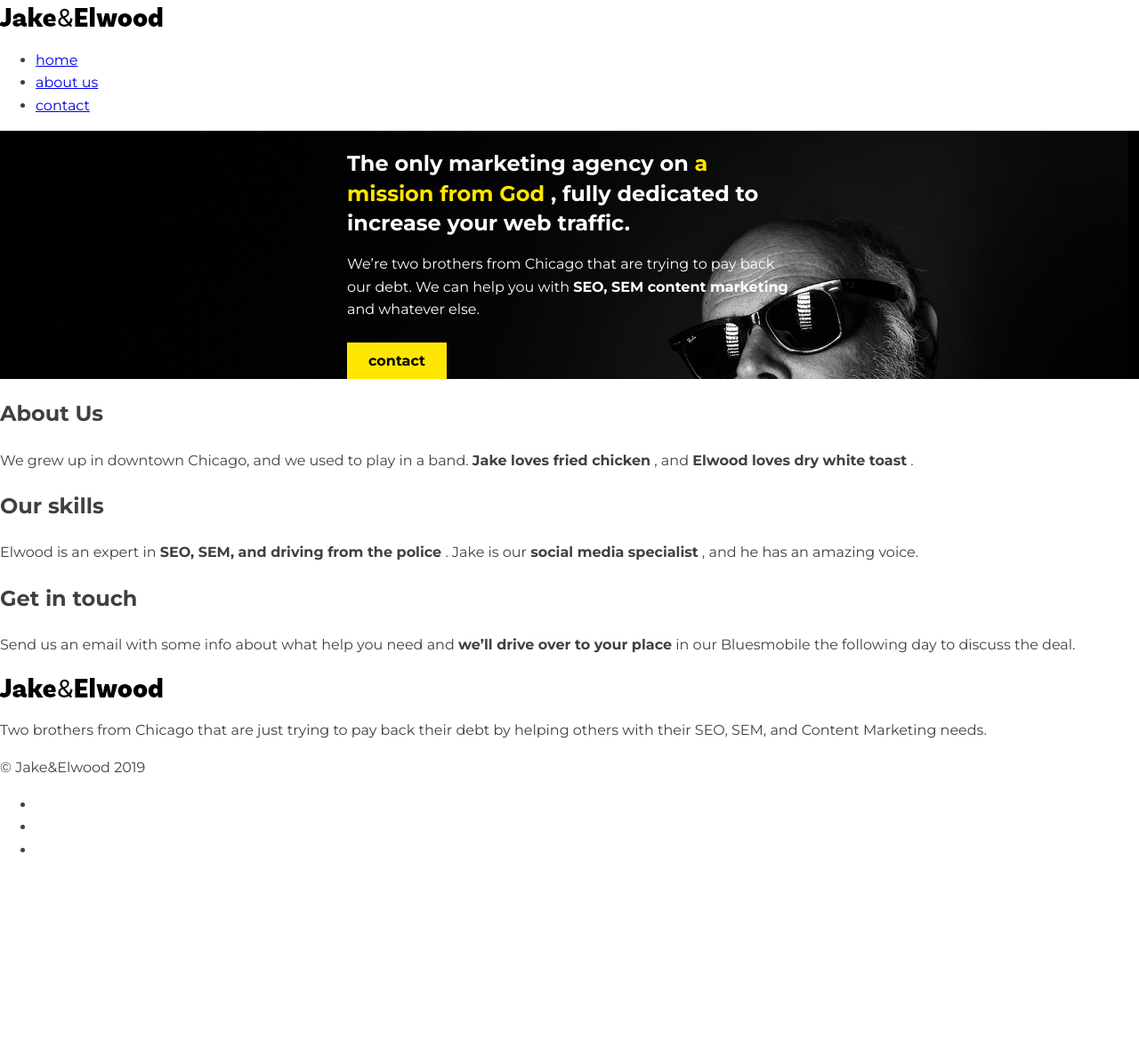
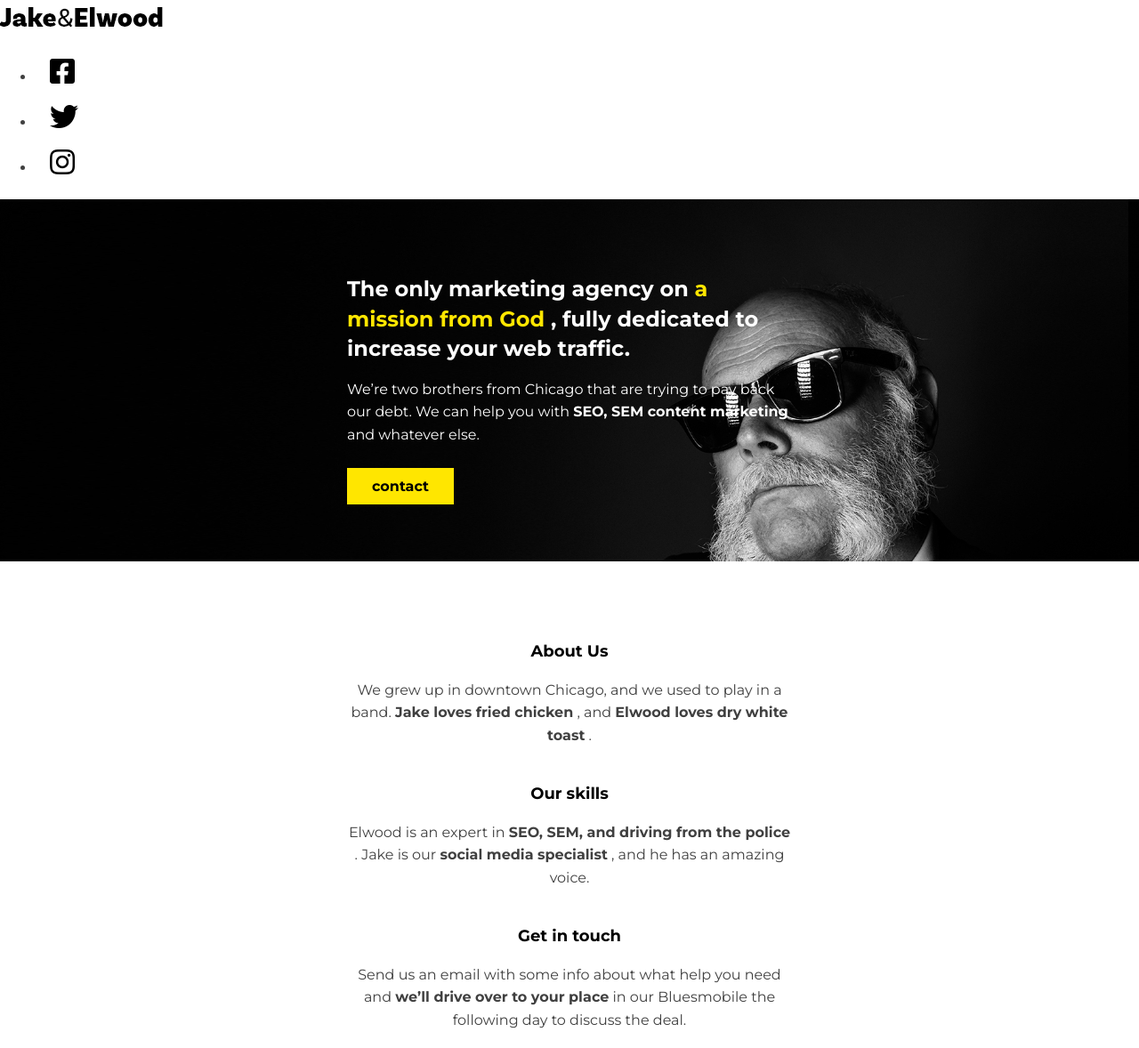
Before and after one commit to demetrio/marketing-seo, a plain HTML site: page index.html in a window 1280 px wide. Shown: the top 1178 px of the page at 89% size. Before the commit the page ends 984 px from the top, so only its background shows below. Drawn offline with Linux system fonts and the light colour scheme.

Commit message:
Added FontAwesome

```diff
--- a/css/style.css
+++ b/css/style.css
@@ -10,6 +10,8 @@ body {
     line-height: 1.6;
 }
 
+/* Typography */
+
 h1,
 h2,
 strong {
@@ -20,10 +22,25 @@ strong {
     color: #ffe600;
 }
 
+.hero-title {
+    font-size: 1.5rem;
+    line-height: 1.4;
+    margin-bottom: 0;
+}
+
+.section-title {
+    font-size: 1.125rem;
+    color: #000;
+    margin-top: 1.25em;
+}
+
+/* buttons */
+
 .btn {
-    padding: 0.5em 1.5em;
+    padding: 0.5em 1.75em;
     font-weight: 700;
     margin-top: 0.5em;
+    text-decoration: none;
 }
 
 .btn-primary {
@@ -32,19 +49,67 @@ strong {
     justify-self: start;
 }
 
-.hero-title {
-    margin-bottom: 0;
-    font-size: 1.5rem;
-    line-height: 1.4;
+/* layout */
+
+.main-grid {
+    display: grid;
+    grid-template-columns: minmax(1em, 1fr) minmax(0px, 500px) minmax(1em, 1fr);
+}
+
+.footer {
+    background: #ebebeb;
+    padding: 4em 0;
+    text-align: center;
+}
+
+.footer-main,
+.social-list {
+    grid-column: 2/ -2;
+}
+
+.footer-logo {
+}
+
+.footer-text {
+}
+
+.footer-fineprint {
+}
+
+.social-list {
+    order: -1;
+    list-style: none;
+    padding: 0;
+    margin: 0;
+    display: flex;
+    justify-content: center;
+}
+
+.social-link {
+    color: #000;
+    font-size: 2rem;
+    margin: 0 0.5em;
+}
+
+.social-link:hover {
+    color: #777;
 }
 
 .hero {
-    display: grid;
-    grid-template-columns: minmax(1em, 1fr) minmax(0px, 500px) minmax(1em, 1fr);
     background-image: url(../img/hero-bg.jpg);
+    padding: 4em 0;
     color: #fff;
 }
 
 .hero > * {
     grid-column: 2 / -2;
 }
+
+.info {
+    padding: 4em 0;
+    text-align: center;
+}
+
+.col {
+    grid-column: 2 / -2;
+}
--- a/index.html
+++ b/index.html
@@ -4,13 +4,18 @@
         <title>Jake & Elwood</title>
         <!-- viewport meta to render pages on mobile properly -->
         <meta name="viewport" content="width=device-width, initial-scale=1" />
+
         <!-- link to google fonts -->
         <link href="https://fonts.googleapis.com/css?family=Montserrat:400,700&display=swap" rel="stylesheet" />
+
+        <!-- https://cdnjs.com/libraries/font-awesome -->
+        <link href="https://cdnjs.cloudflare.com/ajax/libs/font-awesome/5.9.0/css/all.css" rel="stylesheet" />
+
         <!-- link to my CSS -->
         <link href="css/style.css" rel="stylesheet" />
     </head>
     <body>
-        <header class="header">
+        <header class="header main-grid">
             <div class="header-content">
                 <a class="logo-link" href="index.html">
                     <img src="img/logo.png" alt="" class="logo" />
@@ -18,16 +23,22 @@
 
                 <nav class="nav">
                     <ul class="nav-list">
-                        <li class="nav-item"><a href="index.html" class="nav-link">home</a></li>
-                        <li class="nav-item"><a href="about.html" class="nav-link">about us</a></li>
-                        <li class="nav-item"><a href="contact.html" class="nav-link">contact</a></li>
+                        <li class="social-item">
+                            <a href="#" class="social-link"><i class="fab fa-facebook-square"></i></a>
+                        </li>
+                        <li class="social-item">
+                            <a href="#" class="social-link"><i class="fab fa-twitter"></i></a>
+                        </li>
+                        <li class="social-item">
+                            <a href="#" class="social-link"><i class="fab fa-instagram"></i></a>
+                        </li>
                     </ul>
                 </nav>
             </div>
         </header>
 
         <main>
-            <section class="hero">
+            <section class="hero main-grid">
                 <h1 class="hero-title">
                     The only marketing agency on
                     <span class="accent-color">a mission from God</span>
@@ -38,10 +49,10 @@
                     <strong>SEO, SEM content marketing</strong>
                     and whatever else.
                 </p>
-                <a class="btn btn-primary">contact</a>
+                <a href="index.html" class="btn btn-primary">contact</a>
             </section>
 
-            <section class="info">
+            <section class="info main-grid">
                 <div class="col">
                     <h2 class="section-title section-title-center">About Us</h2>
                     <p>
@@ -73,8 +84,8 @@
             </section>
         </main>
 
-        <footer>
-            <div class="footer-main">
+        <footer class="footer main-grid">
+            <div class="footer-main ">
                 <img src="img/logo.png" alt="" class="footer-logo" />
                 <p class="footer-text">
                     Two brothers from Chicago that are just trying to pay back their debt by helping others with their
@@ -83,9 +94,15 @@
                 <p class="footer-fineprint">© Jake&Elwood 2019</p>
             </div>
             <ul class="social-list">
-                <li class="social-item"><a href="#" class="social-link"></a></li>
-                <li class="social-item"><a href="#" class="social-link"></a></li>
-                <li class="social-item"><a href="#" class="social-link"></a></li>
+                <li class="social-item">
+                    <a href="#" class="social-link"><i class="fab fa-facebook-square"></i></a>
+                </li>
+                <li class="social-item">
+                    <a href="#" class="social-link"><i class="fab fa-twitter"></i></a>
+                </li>
+                <li class="social-item">
+                    <a href="#" class="social-link"><i class="fab fa-instagram"></i></a>
+                </li>
             </ul>
         </footer>
     </body>
```
